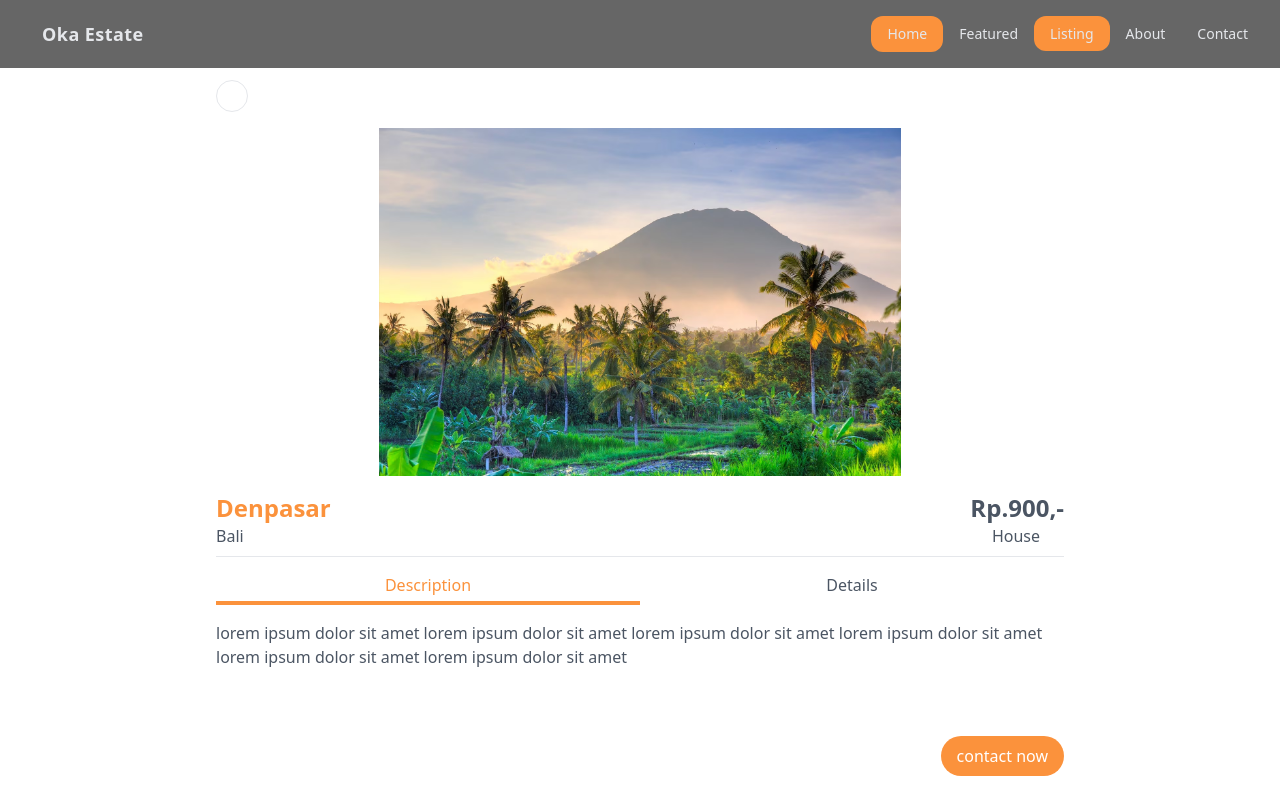
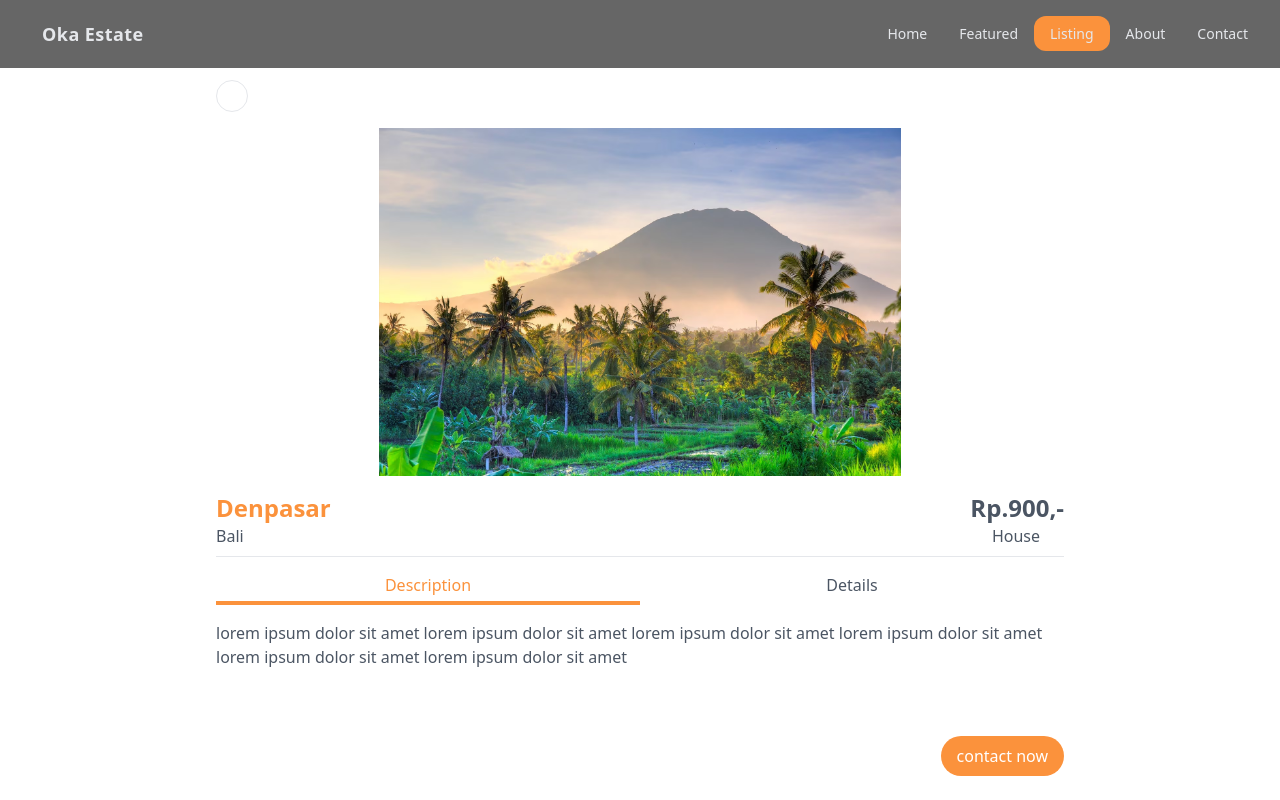
Before and after one commit to megatronhehe/realestate, a React (Vite) app: page /properties/1 in a window 1280 px wide. Built offline with nearby package versions, Linux system fonts and the light colour scheme; data requests are answered from the project's data file; some icons are missing.

Commit message:
fix: navbar selected indicator fix

```diff
--- a/src/App.jsx
+++ b/src/App.jsx
@@ -66,7 +66,10 @@ function App() {
 						path="/properties/:id"
 						element={
 							<section className="relative flex justify-center h-screen text-gray-200 bg-white">
-								<PropertyDetails />
+								<PropertyDetails
+									curSectionIndicator={curSectionIndicator}
+									setCurSectionIndicator={setCurSectionIndicator}
+								/>
 							</section>
 						}
 					/>
--- a/src/pages/PropertyDetails/PropertyDetails.jsx
+++ b/src/pages/PropertyDetails/PropertyDetails.jsx
@@ -12,7 +12,7 @@ import {
 	FaAngleLeft,
 } from "react-icons/fa6";
 
-const PropertyDetails = () => {
+const PropertyDetails = ({ curSectionIndicator, setCurSectionIndicator }) => {
 	const [isLoading, setIsLoading] = useState(true);
 	const [error, setError] = useState("");
 	const [thisProperty, setThisProperty] = useState({});
@@ -21,6 +21,10 @@ const PropertyDetails = () => {
 	const nav = useNavigate();
 
 	const { id } = useParams();
+
+	useEffect(() => {
+		setCurSectionIndicator("");
+	}, [curSectionIndicator]);
 
 	useEffect(() => {
 		setError("");
```
